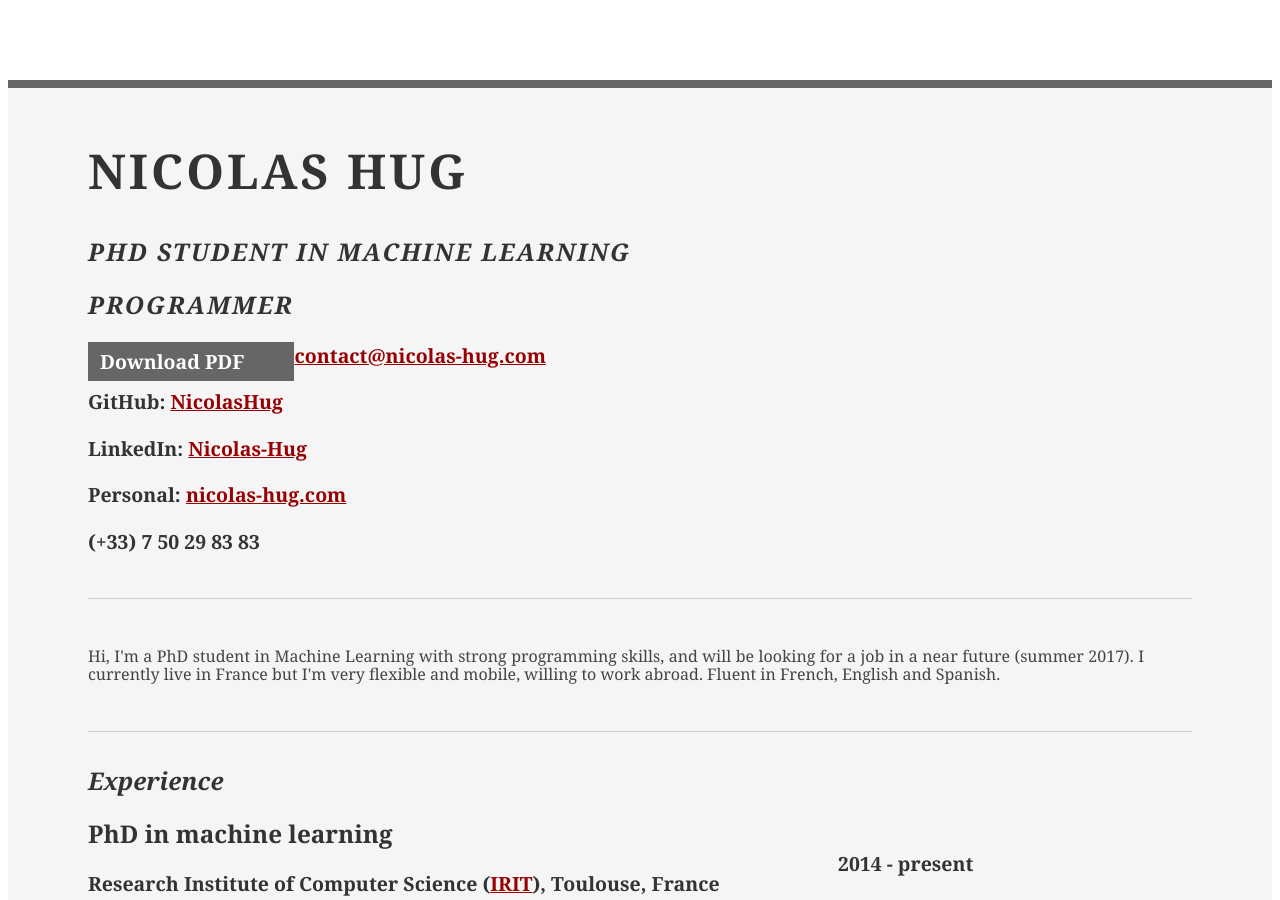
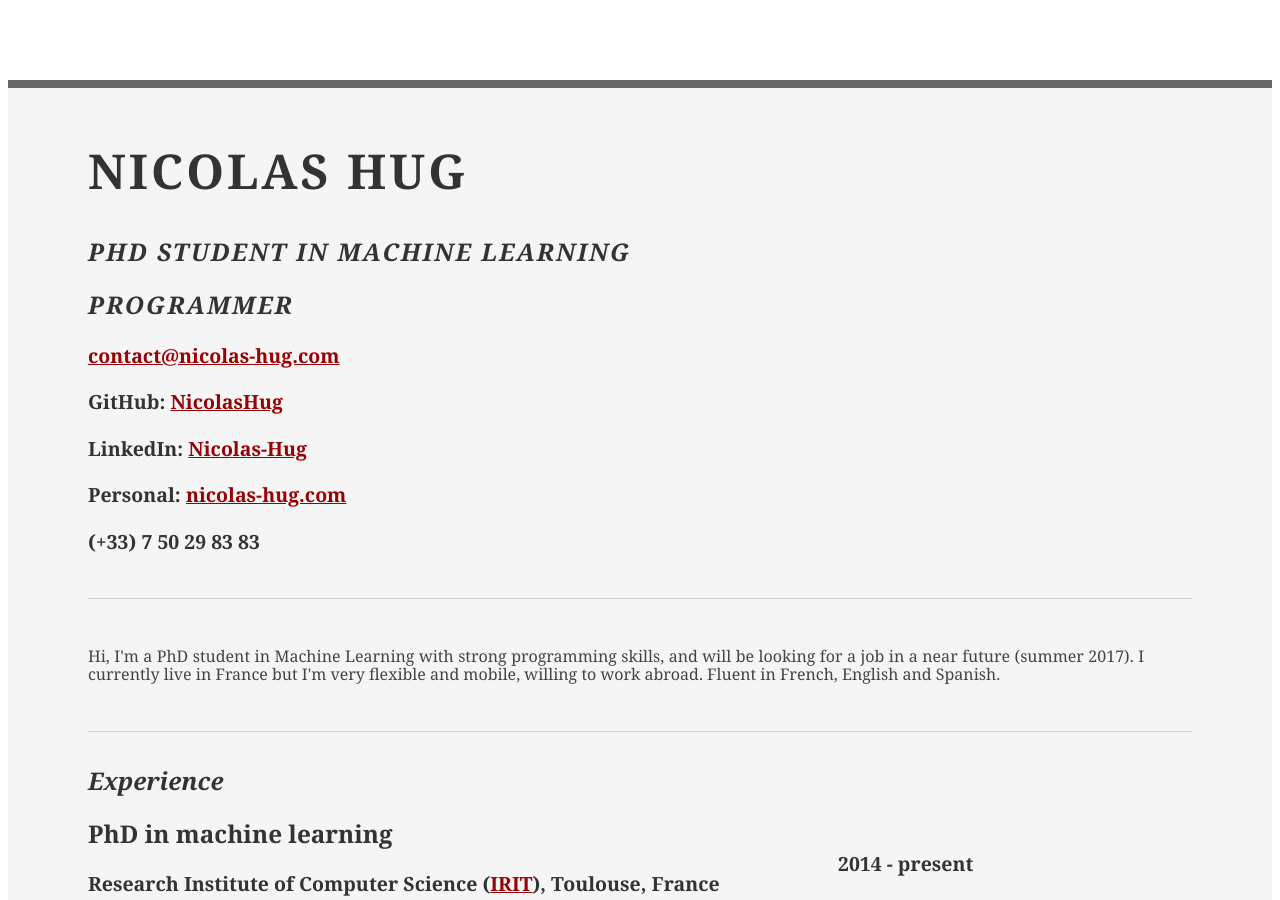
Before and after one commit to NicolasHug/nicolashug.github.io, a Jekyll site: the page built from resume.html, in a window 1280 px wide and 900 px high. Built offline with Jekyll 4.4.1, drawn with Linux system fonts in a browser that asks for light colours; a style sheet for code colours, icons or effects is not loaded.

Commit message:
removed pdf button

```diff
--- a/resume.html
+++ b/resume.html
@@ -31,7 +31,7 @@ layout:
 
 				<div class="yui-u">
 					<div class="contact-info">
-            <h3><a id="pdf" href="#">Download PDF</a></h3>
+            <!-- <h3><a id="pdf" href="#">Download PDF</a></h3> -->
 						<h3><a href="mailto:contact@nicolas-hug.com">contact@nicolas-hug.com</a></h3>
 						<h3>GitHub: <a href="http://github.com/NicolasHug">NicolasHug</a></h3>
 						<h3>LinkedIn: <a href="https://www.linkedin.com/in/nicolas-hug">Nicolas-Hug</a></h3>
```
